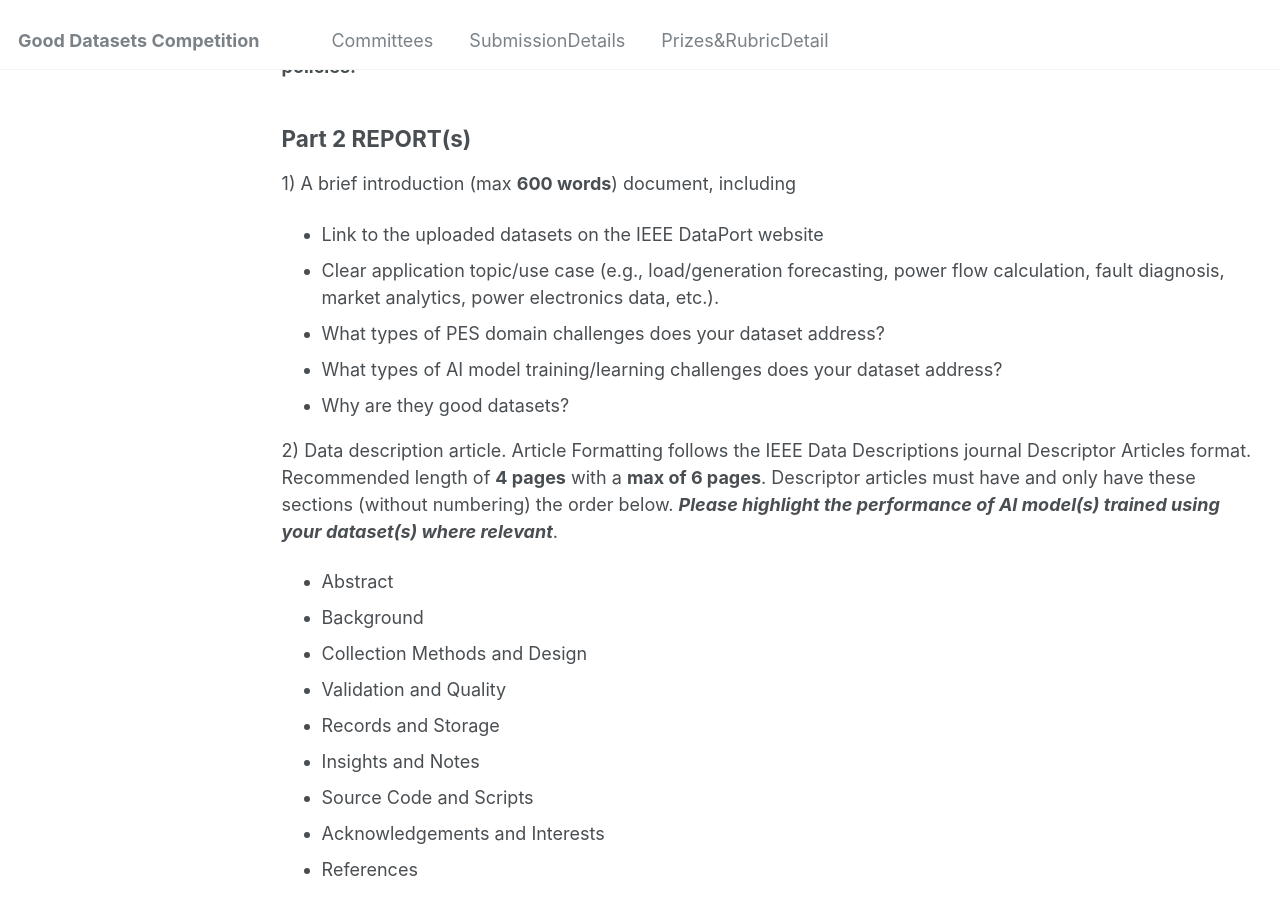
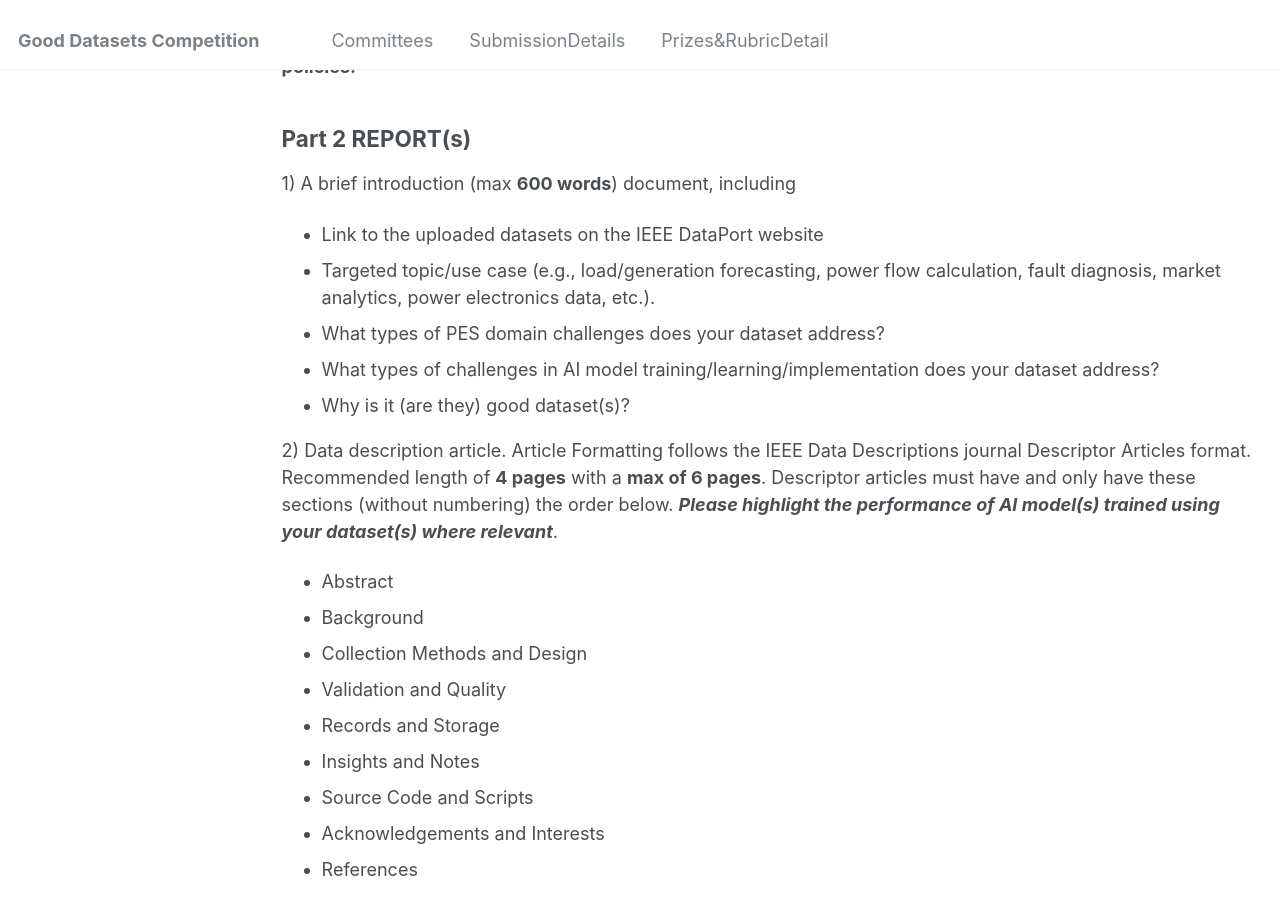
Before and after one commit to dpPEScomp/pesdpcompetition.github.io, a Jekyll site: the page built from _pages/SubmissionDetails.md, in a window 1280 px wide and 900 px high, scrolled down 1286 px. Built offline with Jekyll 4.4.1, drawn with Linux system fonts in a browser that asks for light colours.

Commit message:
Update SubmissionDetails.md

```diff
--- a/_pages/SubmissionDetails.md
+++ b/_pages/SubmissionDetails.md
@@ -44,10 +44,10 @@ Bonus score 0.25 for participants submitting EoI before the EoI deadline.
 
 1)	A brief introduction (max **600 words**) document, including
 * Link to the uploaded datasets on the IEEE DataPort website
-* Clear application topic/use case (e.g., load/generation forecasting, power flow calculation, fault diagnosis, market analytics, power electronics data, etc.).
+* Targeted topic/use case (e.g., load/generation forecasting, power flow calculation, fault diagnosis, market analytics, power electronics data, etc.).
 * What types of PES domain challenges does your dataset address?
-* What types of AI model training/learning challenges does your dataset address?
-* Why are they good datasets?
+* What types of challenges in AI model training/learning/implementation does your dataset address?
+* Why is it (are they) good dataset(s)?
 
 2)	Data description article. Article Formatting follows the IEEE Data Descriptions journal Descriptor Articles format.
 Recommended length of **4 pages** with a **max of 6 pages**. Descriptor articles must have and only have these sections (without numbering) the order below. _**Please highlight the performance of AI model(s) trained using your dataset(s) where relevant**_.
```
